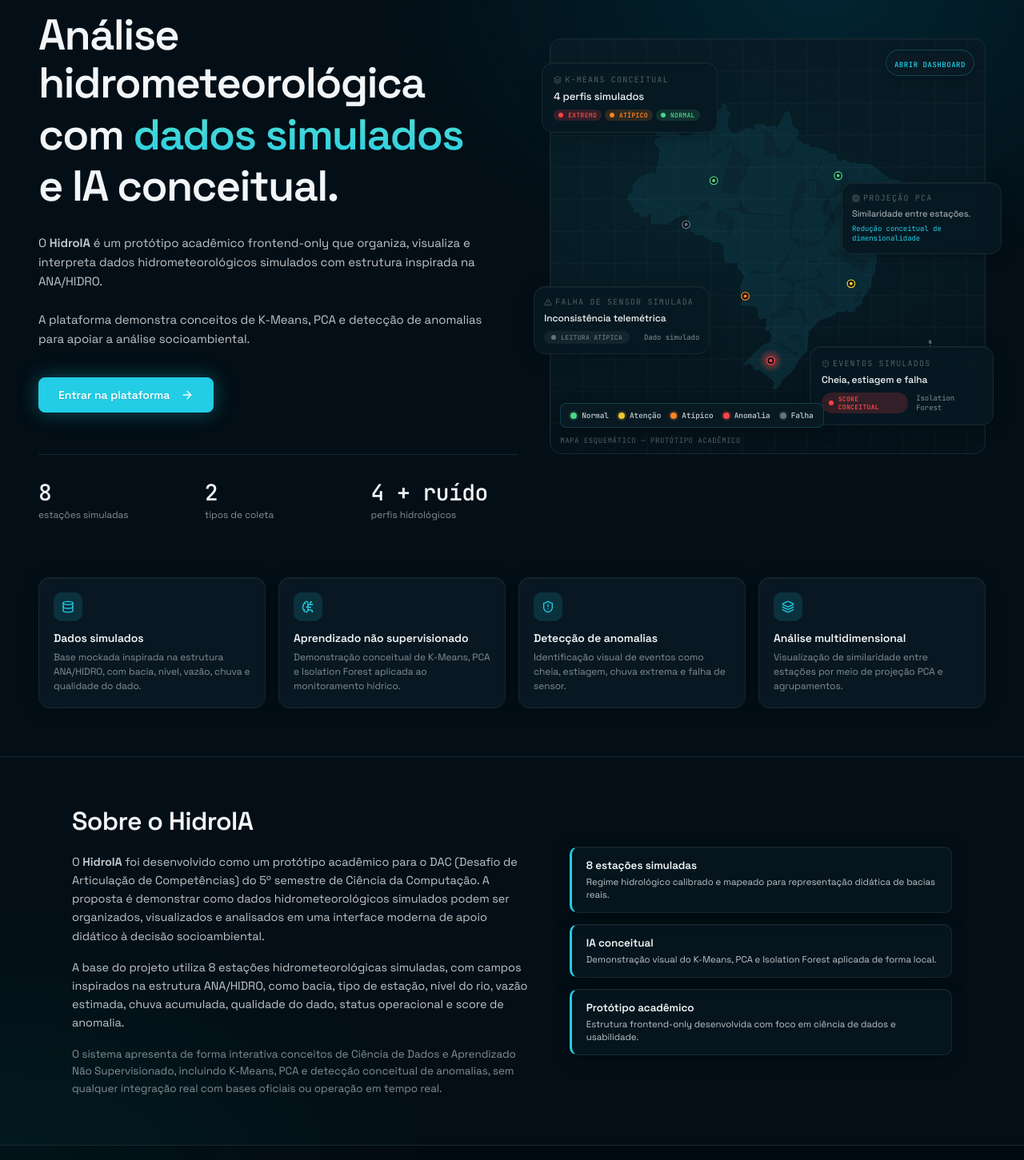
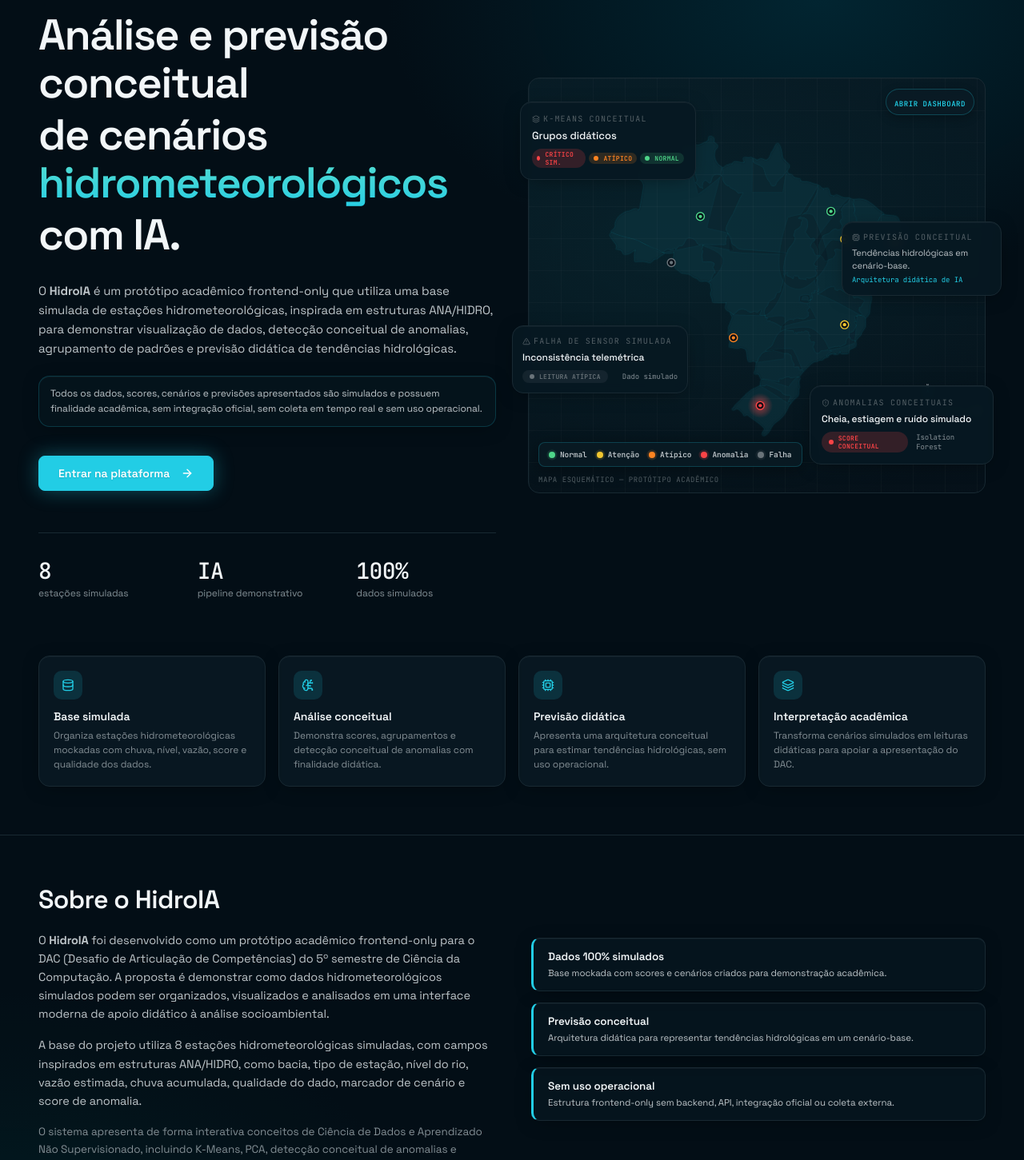
Before and after one commit to miranda-1/hidroia-brasil-ts, a React (Vite) app: page / in a window 1280 px wide. Shown: the part 180-1631 px from the top of the page at 80% size. Built offline with nearby package versions, Linux system fonts and the light colour scheme.

Commit message:
feat: ajuste no visual da home

```diff
--- a/src/pages/Landing.tsx
+++ b/src/pages/Landing.tsx
@@ -52,7 +52,7 @@ export const Landing: React.FC<LandingProps> = ({ go }) => {
       {/* Top mini-bar */}
       <header style={{
         display: "flex", alignItems: "center", justifyContent: "space-between",
-        padding: "22px 48px", borderBottom: "1px solid var(--border-soft)",
+        padding: "22px clamp(1rem, 4vw, 48px)", borderBottom: "1px solid var(--border-soft)",
         backdropFilter: "blur(8px)",
         background: "oklch(0.12 0.015 238 / 0.4)"
       }}>
@@ -68,40 +68,52 @@ export const Landing: React.FC<LandingProps> = ({ go }) => {
       {/* Hero */}
       <section style={{
         display: "grid",
-        gridTemplateColumns: "1.1fr 1fr",
+        gridTemplateColumns: "repeat(auto-fit, minmax(min(100%, 520px), 1fr))",
         gap: 40,
-        padding: "70px 48px 40px",
+        width: "min(100%, 1720px)",
+        margin: "0 auto",
+        padding: "70px clamp(1rem, 4vw, 48px) 40px",
         alignItems: "center",
       }}>
         <div>
           <div className="chip" style={{ marginBottom: 24 }}>
             <span className="live-dot" style={{ width: 7, height: 7, background: "var(--cyan)" }}></span>
             <span className="mono" style={{ fontSize: 10, letterSpacing: "0.04em" }}>
-              PROTÓTIPO ACADÊMICO • 8 ESTAÇÕES SIMULADAS • 4 PERFIS HIDROLÓGICOS • IA CONCEITUAL
+              PROTÓTIPO ACADÊMICO • FRONTEND-ONLY • BASE SIMULADA • IA CONCEITUAL
             </span>
           </div>
           <h1 style={{
             fontSize: 54, fontWeight: 600, letterSpacing: "-0.03em",
             margin: 0, lineHeight: 1.12, textWrap: "balance", maxWidth: 640
           }}>
-            Análise hidrometeorológica
+            Análise e previsão conceitual
             <span style={{ display: "block", marginTop: 4 }}>
-              com{" "}
+              de cenários{" "}
               <span style={{
                 background: "linear-gradient(180deg, var(--aqua), var(--cyan))",
                 WebkitBackgroundClip: "text", color: "transparent"
-              }}>dados simulados</span>
+              }}>hidrometeorológicos</span>
             </span>
-            <span style={{ display: "block", marginTop: 4 }}>e IA conceitual.</span>
+            <span style={{ display: "block", marginTop: 4 }}>com IA.</span>
           </h1>
           <p style={{
             fontSize: 15, color: "var(--text-2)", lineHeight: 1.6,
-            maxWidth: 580, marginTop: 28
+            maxWidth: 660, marginTop: 28
           }}>
-            O <strong>HidroIA</strong> é um protótipo acadêmico frontend-only que organiza, visualiza e interpreta dados hidrometeorológicos simulados com estrutura inspirada na ANA/HIDRO.
-            <br /><br />
-            A plataforma demonstra conceitos de K-Means, PCA e detecção de anomalias para apoiar a análise socioambiental.
+            O <strong>HidroIA</strong> é um protótipo acadêmico frontend-only que utiliza uma base simulada de estações hidrometeorológicas, inspirada em estruturas ANA/HIDRO, para demonstrar visualização de dados, detecção conceitual de anomalias, agrupamento de padrões e previsão didática de tendências hidrológicas.
           </p>
+
+          <div className="card" style={{
+            marginTop: 22,
+            padding: "12px 14px",
+            maxWidth: 660,
+            background: "oklch(0.20 0.03 235 / 0.55)",
+            borderColor: "oklch(0.78 0.13 210 / 0.20)"
+          }}>
+            <div className="small" style={{ lineHeight: 1.55, color: "var(--text-2)" }}>
+              Todos os dados, scores, cenários e previsões apresentados são simulados e possuem finalidade acadêmica, sem integração oficial, sem coleta em tempo real e sem uso operacional.
+            </div>
+          </div>
 
           <div className="row" style={{ gap: 12, marginTop: 36 }}>
             <button
@@ -136,14 +148,14 @@ export const Landing: React.FC<LandingProps> = ({ go }) => {
           </div>
 
           <div style={{
-            display: "grid", gridTemplateColumns: "repeat(3, 1fr)",
+            display: "grid", gridTemplateColumns: "repeat(auto-fit, minmax(150px, 1fr))",
             gap: 24, marginTop: 52, paddingTop: 28,
             borderTop: "1px solid var(--border-soft)"
           }}>
             {[
               { k: "8", l: "estações simuladas" },
-              { k: "2", l: "tipos de coleta" },
-              { k: "4 + ruído", l: "perfis hidrológicos" },
+              { k: "IA", l: "pipeline demonstrativo" },
+              { k: "100%", l: "dados simulados" },
             ].map((s, i) => (
               <div key={i}>
                 <div style={{
@@ -199,10 +211,10 @@ export const Landing: React.FC<LandingProps> = ({ go }) => {
               <Layers size={10} /> K-Means conceitual
             </div>
             <div style={{ fontSize: 13, fontWeight: 500, marginTop: 4 }}>
-              4 perfis simulados
+              Grupos didáticos
             </div>
             <div className="row" style={{ marginTop: 8, gap: 4, alignItems: "center" }}>
-              <span className="risk-pill risk-crit" style={{ fontSize: 8, padding: "2px 6px" }}>Extremo</span>
+              <span className="risk-pill risk-crit" style={{ fontSize: 8, padding: "2px 6px" }}>Crítico sim.</span>
               <span className="risk-pill risk-high" style={{ fontSize: 8, padding: "2px 6px" }}>Atípico</span>
               <span className="risk-pill risk-low" style={{ fontSize: 8, padding: "2px 6px" }}>Normal</span>
             </div>
@@ -215,10 +227,10 @@ export const Landing: React.FC<LandingProps> = ({ go }) => {
             boxShadow: "var(--shadow-card)"
           }}>
             <div className="card-eyebrow" style={{ display: "flex", alignItems: "center", gap: 4 }}>
-              <ShieldAlert size={10} /> Eventos simulados
+              <ShieldAlert size={10} /> Anomalias conceituais
             </div>
             <div style={{ fontSize: 12, fontWeight: 500, marginTop: 4 }}>
-              Cheia, estiagem e falha
+              Cheia, estiagem e ruído simulado
             </div>
             <div className="row" style={{ marginTop: 8, justifyContent: "space-between", alignItems: "center" }}>
               <span className="risk-pill risk-crit" style={{ fontSize: 8 }}>Score conceitual</span>
@@ -233,12 +245,12 @@ export const Landing: React.FC<LandingProps> = ({ go }) => {
             boxShadow: "var(--shadow-card)"
           }}>
             <div className="card-eyebrow" style={{ display: "flex", alignItems: "center", gap: 4 }}>
-              <Cpu size={10} /> Projeção PCA
+              <Cpu size={10} /> Previsão conceitual
             </div>
             <div style={{ fontSize: 11, color: "var(--text-2)", marginTop: 6, lineHeight: 1.4 }}>
-              Similaridade entre estações.
+              Tendências hidrológicas em cenário-base.
               <div className="mono small" style={{ marginTop: 4, color: "var(--cyan)", fontSize: 9 }}>
-                Redução conceitual de dimensionalidade
+                Arquitetura didática de IA
               </div>
             </div>
           </div>
@@ -265,16 +277,18 @@ export const Landing: React.FC<LandingProps> = ({ go }) => {
 
       {/* Features strip */}
       <section style={{
-        padding: "30px 48px 60px",
+        width: "min(100%, 1720px)",
+        margin: "0 auto",
+        padding: "30px clamp(1rem, 4vw, 48px) 60px",
         display: "grid",
-        gridTemplateColumns: "repeat(4, 1fr)",
+        gridTemplateColumns: "repeat(auto-fit, minmax(230px, 1fr))",
         gap: 16,
       }}>
         {[
-          { ico: <Database size={16} />, title: "Dados simulados",  body: "Base mockada inspirada na estrutura ANA/HIDRO, com bacia, nível, vazão, chuva e qualidade do dado." },
-          { ico: <BrainCircuit size={16} />, title: "Aprendizado não supervisionado",   body: "Demonstração conceitual de K-Means, PCA e Isolation Forest aplicada ao monitoramento hídrico." },
-          { ico: <ShieldAlert size={16} />, title: "Detecção de anomalias",       body: "Identificação visual de eventos como cheia, estiagem, chuva extrema e falha de sensor." },
-          { ico: <Layers size={16} />, title: "Análise multidimensional", body: "Visualização de similaridade entre estações por meio de projeção PCA e agrupamentos." },
+          { ico: <Database size={16} />, title: "Base simulada", body: "Organiza estações hidrometeorológicas mockadas com chuva, nível, vazão, score e qualidade dos dados." },
+          { ico: <BrainCircuit size={16} />, title: "Análise conceitual", body: "Demonstra scores, agrupamentos e detecção conceitual de anomalias com finalidade didática." },
+          { ico: <Cpu size={16} />, title: "Previsão didática", body: "Apresenta uma arquitetura conceitual para estimar tendências hidrológicas, sem uso operacional." },
+          { ico: <Layers size={16} />, title: "Interpretação acadêmica", body: "Transforma cenários simulados em leituras didáticas para apoiar a apresentação do DAC." },
         ].map((f, i) => (
           <div key={i} className="card">
             <div style={{
@@ -290,15 +304,15 @@ export const Landing: React.FC<LandingProps> = ({ go }) => {
 
       {/* Seção Sobre o HidroIA */}
       <section id="sobre" style={{
-        padding: "60px 48px",
+        padding: "60px clamp(1rem, 4vw, 48px)",
         borderTop: "1px solid var(--border-soft)",
         background: "oklch(0.16 0.02 240 / 0.15)"
       }}>
         <div style={{
           display: "grid",
-          gridTemplateColumns: "1.2fr 1fr",
+          gridTemplateColumns: "repeat(auto-fit, minmax(min(100%, 420px), 1fr))",
           gap: 48,
-          maxWidth: 1100,
+          width: "min(100%, 1480px)",
           margin: "0 auto",
           alignItems: "center"
         }}>
@@ -309,13 +323,13 @@ export const Landing: React.FC<LandingProps> = ({ go }) => {
             </h2>
             <div style={{ display: "flex", flexDirection: "column", gap: 16, fontSize: 14.5, color: "var(--text-2)", lineHeight: 1.6 }}>
               <p style={{ margin: 0 }}>
-                O <strong>HidroIA</strong> foi desenvolvido como um protótipo acadêmico para o DAC (Desafio de Articulação de Competências) do 5º semestre de Ciência da Computação. A proposta é demonstrar como dados hidrometeorológicos simulados podem ser organizados, visualizados e analisados em uma interface moderna de apoio didático à decisão socioambiental.
+                O <strong>HidroIA</strong> foi desenvolvido como um protótipo acadêmico frontend-only para o DAC (Desafio de Articulação de Competências) do 5º semestre de Ciência da Computação. A proposta é demonstrar como dados hidrometeorológicos simulados podem ser organizados, visualizados e analisados em uma interface moderna de apoio didático à análise socioambiental.
               </p>
               <p style={{ margin: 0 }}>
-                A base do projeto utiliza 8 estações hidrometeorológicas simuladas, com campos inspirados na estrutura ANA/HIDRO, como bacia, tipo de estação, nível do rio, vazão estimada, chuva acumulada, qualidade do dado, status operacional e score de anomalia.
+                A base do projeto utiliza 8 estações hidrometeorológicas simuladas, com campos inspirados em estruturas ANA/HIDRO, como bacia, tipo de estação, nível do rio, vazão estimada, chuva acumulada, qualidade do dado, marcador de cenário e score de anomalia.
               </p>
               <p style={{ margin: 0, color: "var(--muted)", fontSize: 13.5 }}>
-                O sistema apresenta de forma interativa conceitos de Ciência de Dados e Aprendizado Não Supervisionado, incluindo K-Means, PCA e detecção conceitual de anomalias, sem qualquer integração real com bases oficiais ou operação em tempo real.
+                O sistema apresenta de forma interativa conceitos de Ciência de Dados e Aprendizado Não Supervisionado, incluindo K-Means, PCA, detecção conceitual de anomalias e previsão conceitual de tendências hidrológicas, sempre em contexto acadêmico.
               </p>
             </div>
           </div>
@@ -323,9 +337,9 @@ export const Landing: React.FC<LandingProps> = ({ go }) => {
           {/* Coluna Direita - Mini Cards */}
           <div style={{ display: "flex", flexDirection: "column", gap: 14 }}>
             {[
-              { t: "8 estações simuladas", s: "Regime hidrológico calibrado e mapeado para representação didática de bacias reais." },
-              { t: "IA conceitual", s: "Demonstração visual do K-Means, PCA e Isolation Forest aplicada de forma local." },
-              { t: "Protótipo acadêmico", s: "Estrutura frontend-only desenvolvida com foco em ciência de dados e usabilidade." }
+              { t: "Dados 100% simulados", s: "Base mockada com scores e cenários criados para demonstração acadêmica." },
+              { t: "Previsão conceitual", s: "Arquitetura didática para representar tendências hidrológicas em um cenário-base." },
+              { t: "Sem uso operacional", s: "Estrutura frontend-only sem backend, API, integração oficial ou coleta externa." }
             ].map((card, idx) => (
               <div key={idx} className="card" style={{
                 padding: "14px 18px",
@@ -343,13 +357,13 @@ export const Landing: React.FC<LandingProps> = ({ go }) => {
 
       {/* Footer */}
       <footer style={{
-        padding: "26px 48px", borderTop: "1px solid var(--border-soft)",
+        padding: "26px clamp(1rem, 4vw, 48px)", borderTop: "1px solid var(--border-soft)",
         display: "flex", justifyContent: "center", alignItems: "center",
         fontSize: 12, color: "var(--muted)",
         background: "oklch(0.12 0.015 238 / 0.4)"
       }}>
         <div>
-          HidroIA • Protótipo acadêmico • DAC 5º semestre • Dados simulados
+          HidroIA • Protótipo acadêmico frontend-only • DAC 5º semestre • Dados simulados • Previsão conceitual
         </div>
       </footer>
     </div>
```
